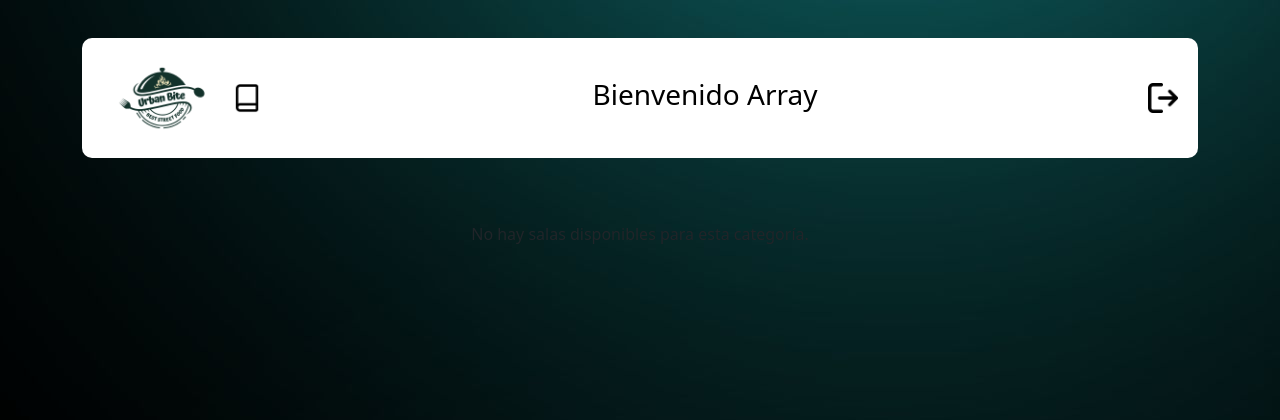
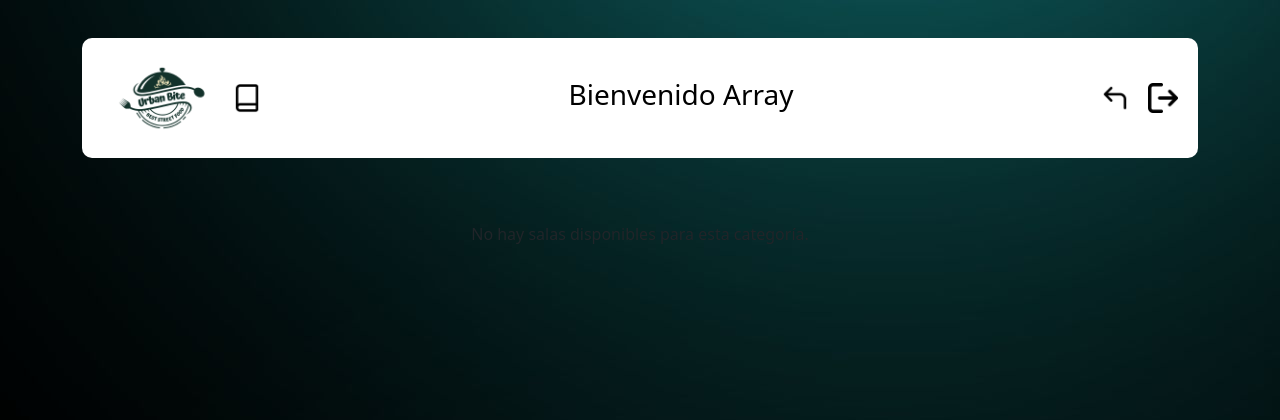
Before and after one commit to Dmasc67/2425_DAW2_M12_Projecte-01_SARA-CONNOR, a PHP site: page /seleccionar_sala.php in a window 1280 px wide. Shown: the top 420 px of the page. Run offline with PHP 8.4, Linux system fonts and the light colour scheme; a user stored in the database is signed in; data comes from the database, SQL or seed files in the repository.

Commit message:
atras.png

```diff
--- a/index.php
+++ b/index.php
@@ -24,7 +24,7 @@ session_start();
             <input type="text" name="Usuario" id="Usuario" class="form-login-label">
             <span id="usuarioError" class="error-message"></span>
             <br><br>
-            <label for="Contra">Cont    raseña: </label>
+            <label for="Contra">Contraseña: </label>
             <br><br>
             <input type="password" name="Contra" id="Contra" class="form-login-label">
             <span id="contraError" class="error-message"></span>
--- a/seleccionar_sala.php
+++ b/seleccionar_sala.php
@@ -34,6 +34,10 @@ if (!isset($_SESSION['usuario'])) {
         </div>
 
         <!-- Icono de logout a la derecha -->
+        <div class="navbar-right" style="margin-right: 18px;">
+            <a href="./menu.php"><img src="./img/atras.png" alt="Logout" class="navbar-icon"></a>
+        </div>
+
         <div class="navbar-right">
             <a href="./salir.php"><img src="./img/logout.png" alt="Logout" class="navbar-icon"></a>
         </div>
```
